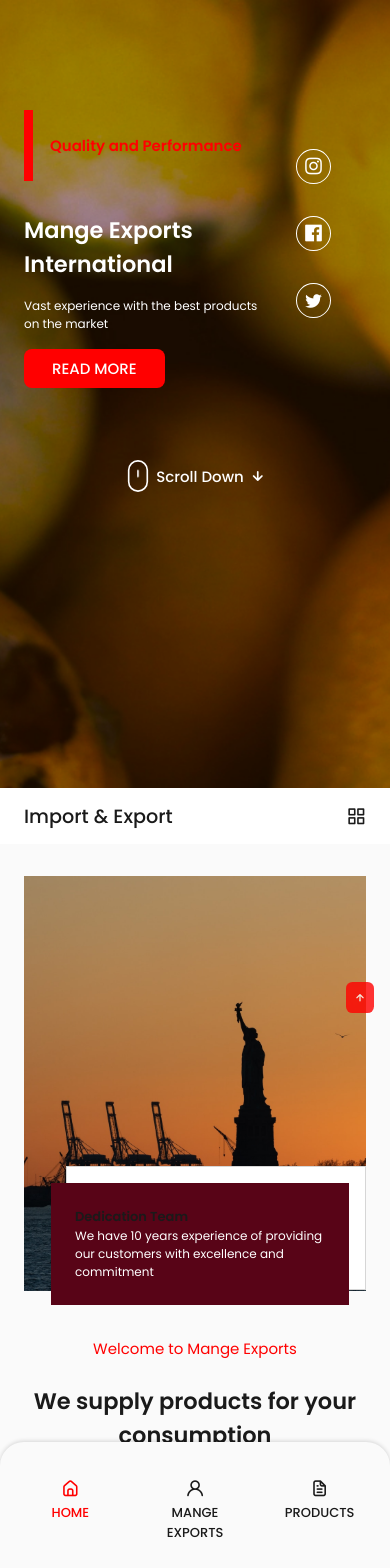
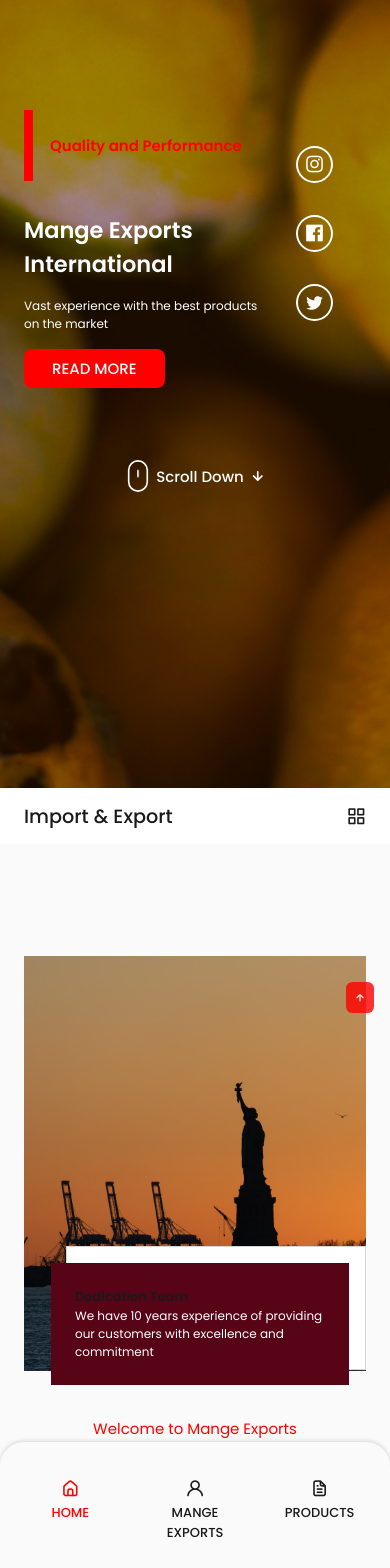
Before and after one commit to AhianyoElisha/Export-Imports, a React (Create React App) app in the folder export-import/: page / in a window 390 px wide. Shown: the top 1568 px of the page. Built offline with nearby package versions, Linux system fonts and the light colour scheme.

Commit message:
made necessary changes

```diff
--- a/export-import/src/App.js
+++ b/export-import/src/App.js
@@ -22,6 +22,7 @@ function App() {
     });
 
     // Home Section Animations
+    sr.reveal(`.home`, {reset: false})
     sr.reveal(`.home__scroll`, {origin: "bottom"})
     sr.reveal(`.home-in`, {interval: 100})
     sr.reveal(`.home__social`, {origin:"right", interval: 100})
--- a/export-import/src/components/exports/exports.css
+++ b/export-import/src/components/exports/exports.css
@@ -76,6 +76,7 @@
     .export__container {
         grid-template-columns: 1fr;
         row-gap: 2.5rem;
+        padding: 5rem 0;
     }
     .export__data, .image__stack {
         margin: auto;
--- a/export-import/src/components/home/home.css
+++ b/export-import/src/components/home/home.css
@@ -2,7 +2,7 @@
     background: url(../../assets/background.jpg);
     background-size: cover;
     background-repeat: no-repeat;
-    background-position:center;
+    background-position: center;
     position: relative;
     min-height:100vh;
     top: 0;
@@ -27,13 +27,13 @@
     color: var(--container-color);
     padding: .1rem .4rem;
     display: inline-flex;
-    border: 1px solid var(--container-color);
+    border: 2px solid var(--container-color);
     border-radius: 50%;
 }
 
 .home__social-icon:hover {
     color: var(--title-color-dark);
-    border: 1px solid var(--title-color-dark);
+    border: 2px solid var(--title-color-dark);
 
 }
 
@@ -67,9 +67,8 @@
 
 .wave__shape {
     position: absolute;
-    bottom: -6rem;
-    border: none;
-    outline: none;
+    bottom: -5rem;
+
 }
 
 @keyframes scroll {
@@ -101,7 +100,9 @@
 .button {
     padding: .5rem 1.75rem;
 }
-
+.wave__shape {
+    bottom: -3rem;
+}
 }
 
 /* For medium devices */
@@ -109,12 +110,16 @@
     .home__content {
         justify-content: center;
     }
+    .wave__shape {
+        bottom: -100%;
+    }
 }
 
 @media screen and (max-width: 576px){
     .home__description {
         width: inherit;
     }
+
   }
 
 /* For small devices */
```
Also changed, not shown: 11 other files (tests, documents, lock files or other folders).
